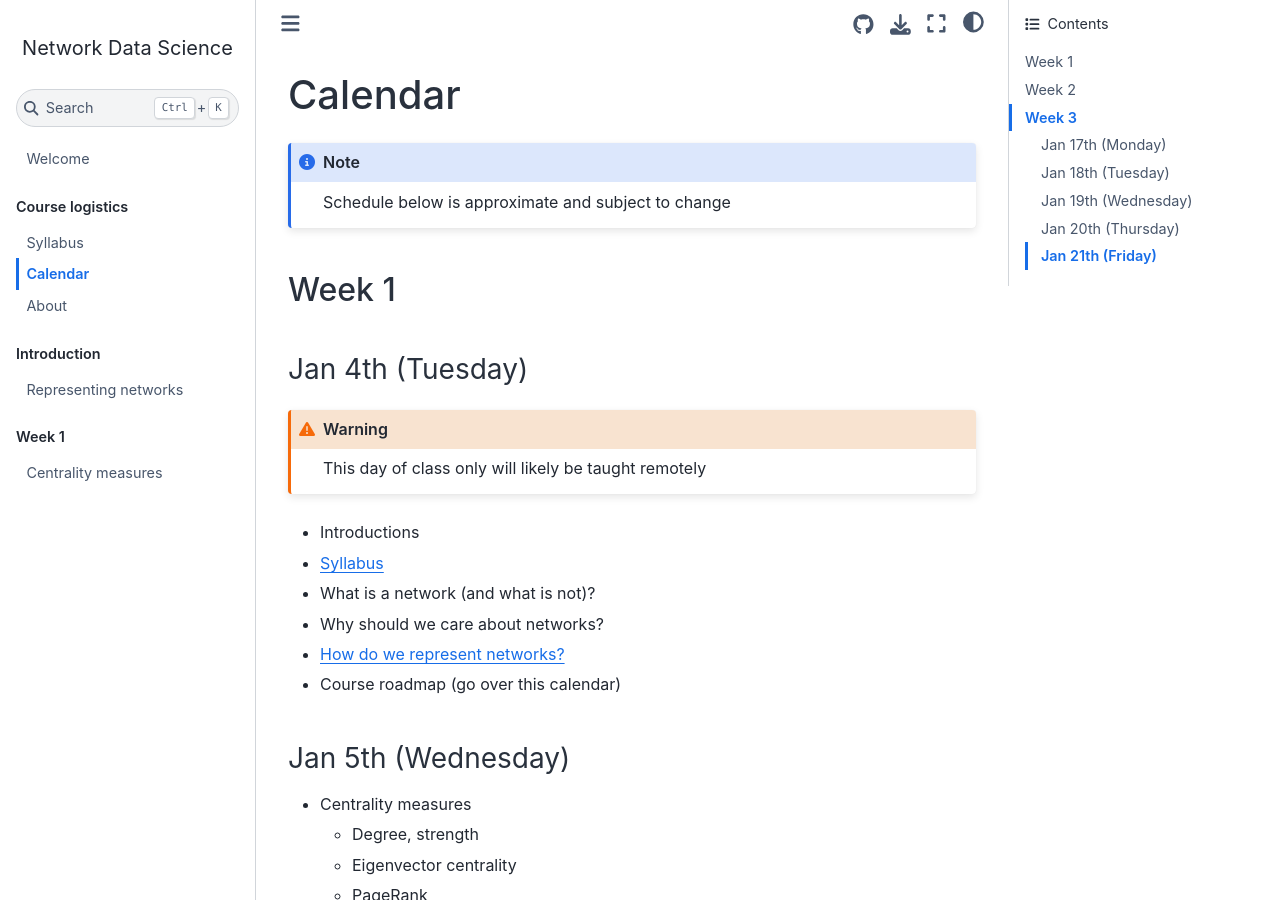
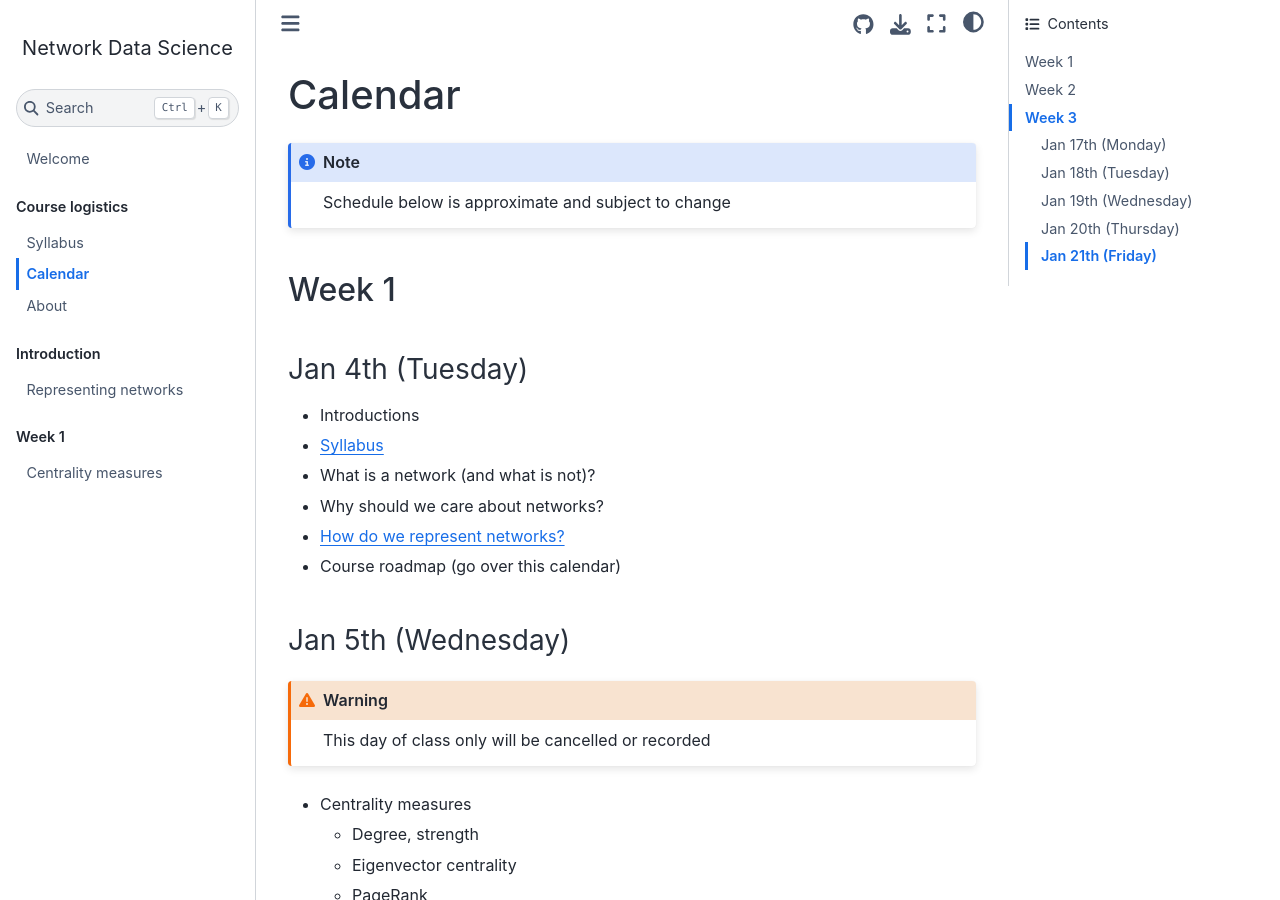
Before and after one commit to bdpedigo/networks-course, a Jupyter Book: the page built from docs/calendar.md, in a window 1280 px wide and 900 px high. Built offline with Jupyter Book 1.0.4 settings and Sphinx 7.4.7 and the Sphinx Book theme 1.1.4, drawn with Linux system fonts in a browser that asks for light colours.

Commit message:
update cal

````diff
--- a/docs/calendar.md
+++ b/docs/calendar.md
@@ -6,9 +6,6 @@ Schedule below is approximate and subject to change
 
 ## Week 1
 ### Jan 4th (Tuesday)
-```{warning}
-This day of class only will likely be taught remotely
-```
 - Introductions
 - [Syllabus](page:syllabus)
 - What is a network (and what is not)?
@@ -17,6 +14,9 @@ This day of class only will likely be taught remotely
 - Course roadmap (go over this calendar)
 
 ### Jan 5th (Wednesday)
+```{warning}
+This day of class only will be cancelled or recorded
+```
 - Centrality measures
    - Degree, strength
    - Eigenvector centrality
````
